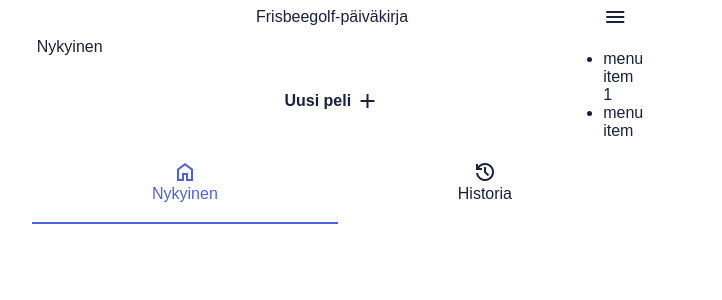
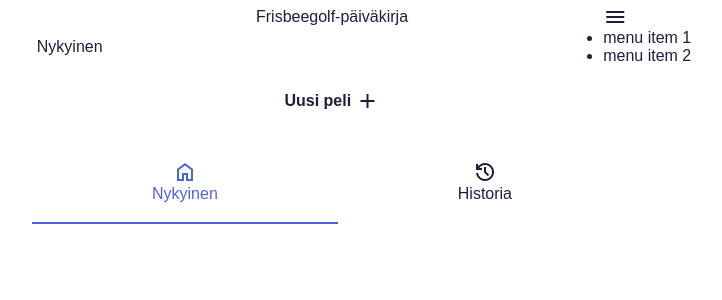
Before and after one commit to PJM178/disc-golf-tracker-quarkus, a Next.js app in the folder client/: page / in a window 1280 px wide. Both pictures are taken after a click on the button "menu". Shown: the top 300 px of the page, without its empty margins (308-1030 px from the left). Built offline with nearby package versions, Linux system fonts and the light colour scheme.

Commit message:
more dropdown menu work

```diff
--- a/client/src/app/components/HamburgerMenu.tsx
+++ b/client/src/app/components/HamburgerMenu.tsx
@@ -7,12 +7,12 @@ import DropdownMenu from "@/components/DropdownMenu";
 
 const HamburgerMenu = () => {
   const [isMenuOpen, setIsMenuOpen] = useState<boolean>(false);
+  const [anchorEl, setAnchorEl] = useState<HTMLElement | null>(null);
 
-  const handleDropdownMenu = () => {
+  const handleDropdownMenu = (e: React.MouseEvent<HTMLButtonElement, MouseEvent>) => {
     setIsMenuOpen(!isMenuOpen);
+    setAnchorEl(e.currentTarget);
   };
-
-
 
   return (
     <div
@@ -31,8 +31,10 @@ const HamburgerMenu = () => {
           menu
         </span>
       </Button>
-      {isMenuOpen &&
-        <DropdownMenu>
+      <DropdownMenu
+        anchorElement={anchorEl}
+        open={isMenuOpen}
+      >
         <div>
           <div>
             menu item 1
@@ -41,7 +43,7 @@ const HamburgerMenu = () => {
         <div>
           menu item 2
         </div>
-        </DropdownMenu>}
+      </DropdownMenu>
     </div>
   );
 };
--- a/client/src/app/globals.css
+++ b/client/src/app/globals.css
@@ -129,6 +129,7 @@ body {
   background-color: var(--background);
   color: var(--text-strong);
   transition: background-color 300ms, color 300ms;
+  position: relative;
 }
 
 @media only screen and (max-width: 600px) {
--- a/client/src/components/DropdownMenu.tsx
+++ b/client/src/components/DropdownMenu.tsx
@@ -1,21 +1,33 @@
 import styles from "./DropdownMenu.module.css";
 import React from "react";
+import { createPortal } from "react-dom";
 
 interface DropdownMenuProps {
   children: React.ReactNode;
+  anchorElement: HTMLElement | null;
+  open: boolean;
 }
 
 const DropdownMenu = (props: DropdownMenuProps) => {
+  if (!props.open || !props.anchorElement) return;
+
   const childArray = React.Children.toArray(props.children);
+  const { top, left, height } = props.anchorElement.getBoundingClientRect();
 
   return (
-    <div className={styles["container"]}>
-      <ul>
-        {childArray.map((child, index) => (
-          <li key={index}>{child}</li>
-        ))}
-      </ul>
-    </div>
+    createPortal(
+      <div
+        className={styles["container"]}
+        style={{ top: top + height, left: left }}
+      >
+        <ul>
+          {childArray.map((child, index) => (
+            <li key={index}>{child}</li>
+          ))}
+        </ul>
+      </div>,
+      document.body
+    )
   );
 };
 
```
Lines whose indentation alone changed are shown as unchanged.
